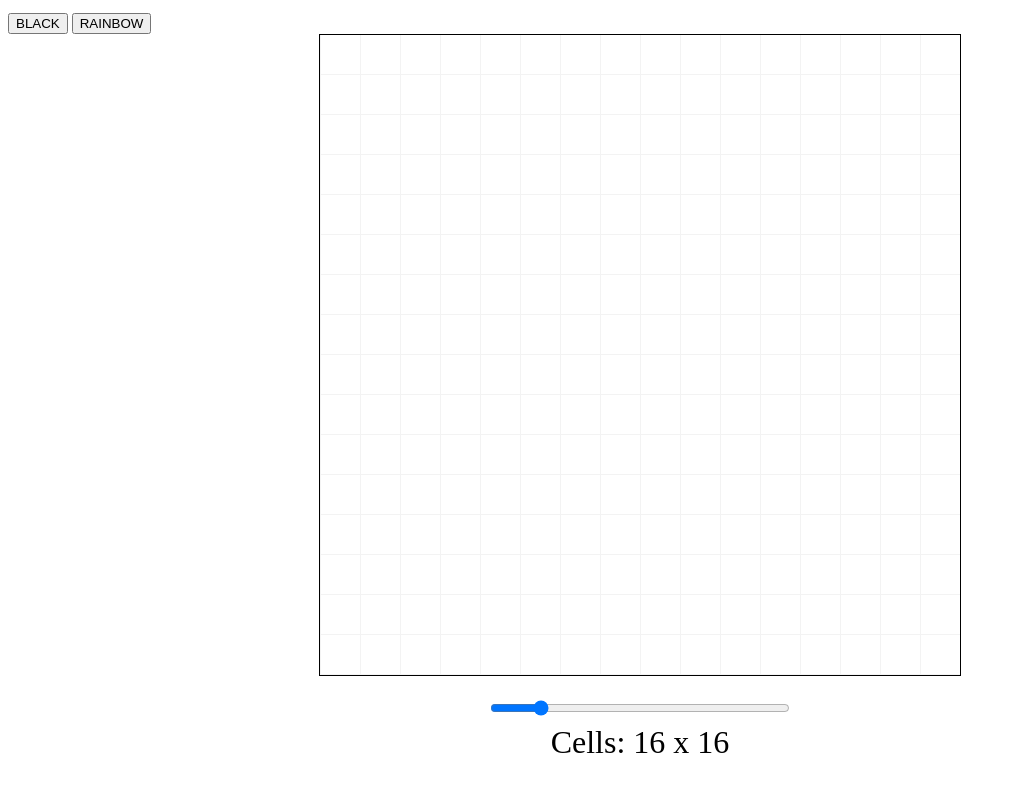
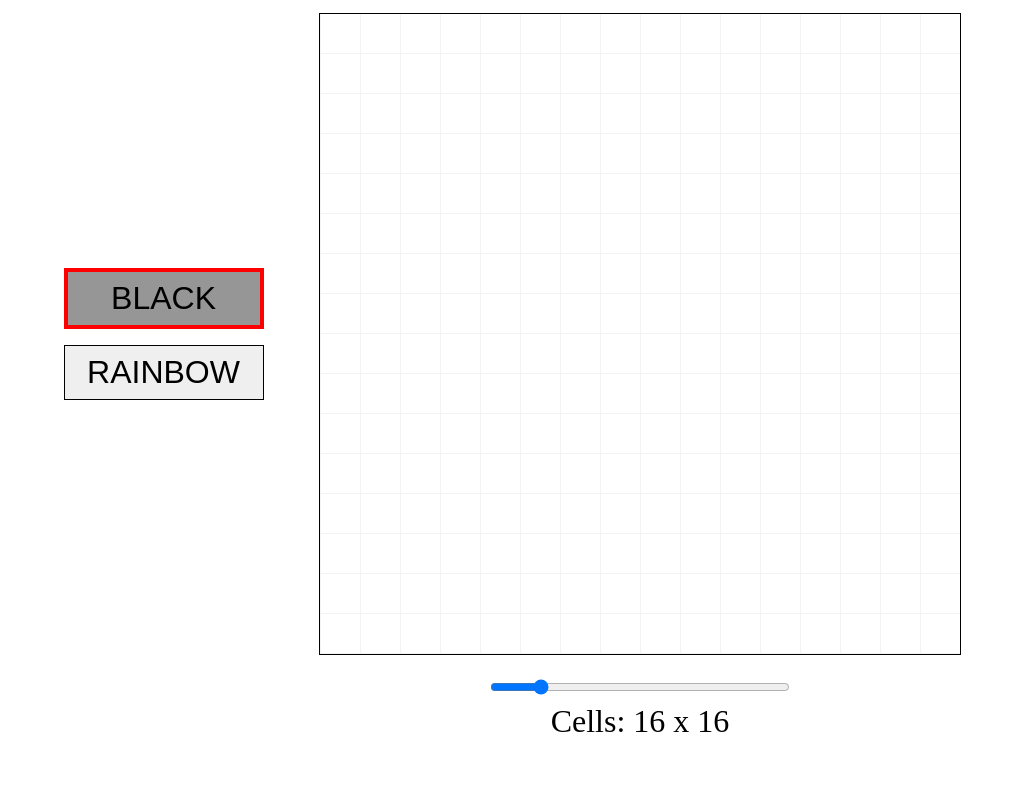
Before and after one commit to bbbbcccd/etch-a-sketch, a plain HTML site: page index.html in a window 1280 px wide. Shown: the part 61-852 px from the top of the page, without its empty margins (0-1016 px from the left). Drawn offline with Linux system fonts and the light colour scheme.

Commit message:
Add style to buttons

```diff
--- a/styles.css
+++ b/styles.css
@@ -4,11 +4,43 @@
     font-size: 32px;
 }
 
+.main-content {
+    display: flex;
+}
+
+.button-container {
+    flex: 1;
+    display: flex;
+    flex-direction: column;
+    align-items: center;
+    justify-content: center;
+    gap: 16px;
+}
+
+.button-container button {
+    font-size: 2rem;
+    width: 200px;
+    padding: 8px;
+    border: 1px solid black;
+}
+
+button.active {
+    background-color: rgba(150,150,150,1);
+    border: 4px solid red;
+}
+
+.button-container button:hover {
+    background-color: rgba(200,200,200,1);
+}
+
+.hidden {
+    flex: 1;
+}
+
 .grid-container {
     height: 640px;
     width: 640px;
     border: 1px solid black;
-    margin: auto;
     display: flex;
     flex-direction: column;
 }
```
